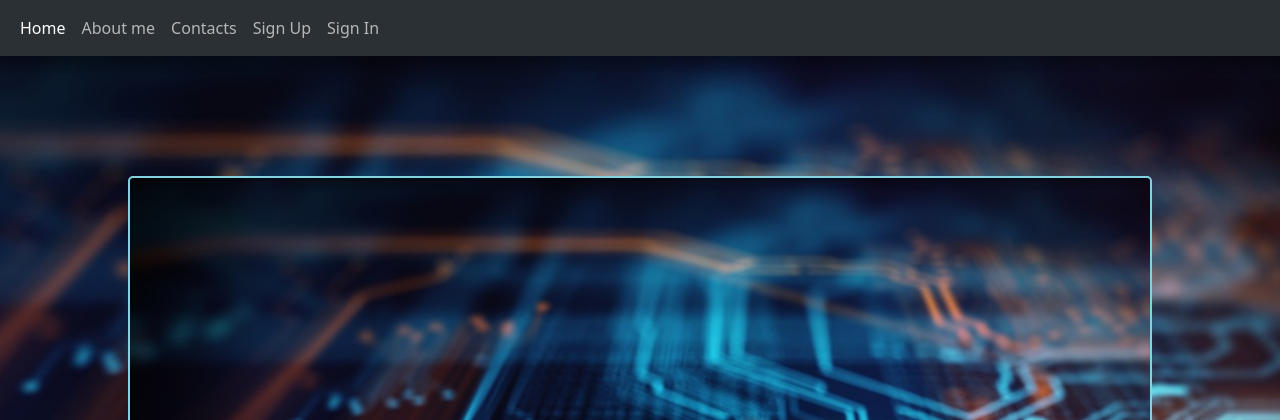
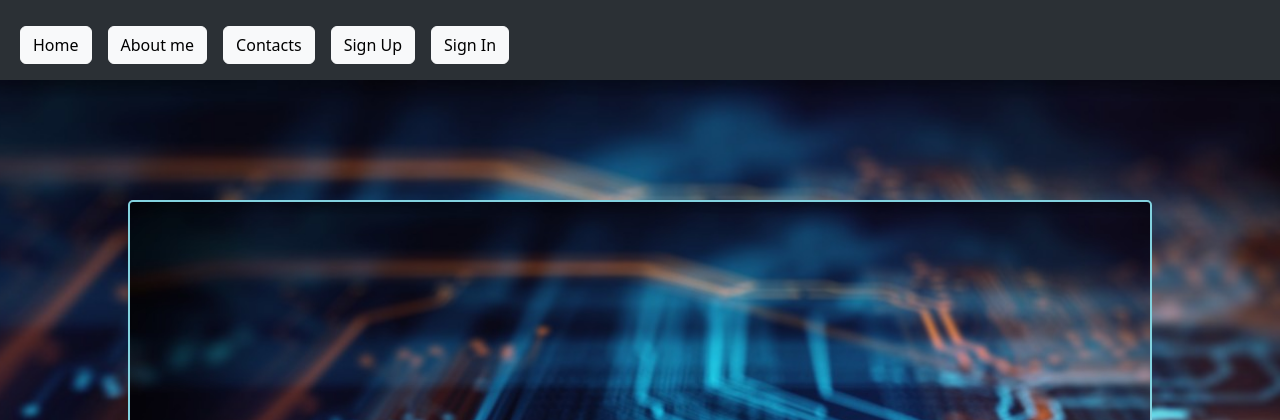
Before and after one commit to evgenievp/web-portfolio-page, a Django app: page /about/ in a window 1280 px wide. Shown: the top 420 px of the page. Run offline with Django 5.2, Linux system fonts and the light colour scheme; data that the repository does not hold is empty.

Commit message:
templates

```diff
--- a/static/css/register.css
+++ b/static/css/register.css
@@ -1,3 +1,8 @@
+body {
+    overflow-x: hidden;
+    display: flex;
+}
+
 .main-container {
     display: flex;
     flex-direction: column;
@@ -12,6 +17,7 @@
     margin-top:80px;
     padding: 20px;
     border-radius: 8px;
+    border-color: #83d2df;
     box-shadow: 0px 4px 12px rgba(0, 0, 0, 0.1);
     display: flex;
     height: auto;
--- a/static/css/styles.css
+++ b/static/css/styles.css
@@ -9,10 +9,11 @@ body {
     overflow-y: auto;
 }
 
-div .whole-page {
-
+.nav {
+    display: flex;
+    align-items: flex-start;
+    justify-content: flex-start;
 }
-
 .main-container {
     background-image: url('../../media/images/background.jpg');
     background-size: cover;
@@ -25,6 +26,10 @@ div .whole-page {
 
 }
 
+.btn btn-light {
+    box-sizing: border-box;
+    padding: 5px;
+}
 
 .card {
 
--- a/templates/head.html
+++ b/templates/head.html
@@ -8,50 +8,62 @@
     <link rel="icon" href="{% static '../media/images/service.png' %}">
     <link href="https://cdn.jsdelivr.net/npm/bootstrap@5.3.3/dist/css/bootstrap.min.css" rel="stylesheet"
           integrity="sha384-QWTKZyjpPEjISv5WaRU9OFeRpok6YctnYmDr5pNlyT2bRjXh0JMhjY6hW+ALEwIH" crossorigin="anonymous">
-    <link rel="stylesheet" href="{% static 'css/styles.css' %}">
+
     <script src="https://cdn.jsdelivr.net/npm/bootstrap@5.3.3/dist/js/bootstrap.bundle.min.js"
             integrity="sha384-YvpcrYf0tY3lHB60NNkmXc5s9fDVZLESaAA55NDzOxhy9GkcIdslK1eN7N6jIeHz"
             crossorigin="anonymous"></script>
+    <link rel="stylesheet" href="{% static 'css/styles.css' %}">
+
 </head>
 
 <body data-bs-theme="dark">
-<div>
+
 <nav class="navbar navbar-expand-lg bg-body-tertiary">
     <div class="container-fluid">
         <div class="collapse navbar-collapse" id="navbarNav">
             <ul class="navbar-nav">
                 <li class="nav-item">
-                        <a class="nav-link active" aria-current="page" href="{% url 'index page' %}">Home</a>
+                    <a class="nav-link active" aria-current="page" href="{% url 'index page' %}">
+                        <button class="btn btn-light">Home</button>
+                    </a>
                 </li>
                 <li class="nav-item">
-                        <a class="nav-link" href="{% url 'about page' %}">About me</a>
+                    <a class="nav-link" href="{% url 'about page' %}">
+                        <button class="btn btn-light">About me</button>
+                    </a>
                 </li>
 
                 <li class="nav-item">
-                        <a class="nav-link" href="{% url 'contacts page' %}">Contacts</a>
+                    <a class="nav-link" href="{% url 'contacts page' %}">
+                        <button class="btn btn-light">Contacts</button>
+                    </a>
                 </li>
                 {% if user.is_authenticated %}
                     <li class="nav-item">
-                            <a class="nav-link" type="submit" >
+                        <a class="nav-link" type="submit">
                             <form method="post" action="{% url 'sign out' %}">
                                 {% csrf_token %}
-                                <button type="submit">Sign Out</button>
+                                <button class="btn btn-light" type="submit">Sign Out</button>
                             </form>
                         </a>
                     </li>
                 {% else %}
                     <li class="nav-item">
-                            <a class="nav-link" href="{% url 'register page' %}">Sign Up</a>
+                        <a class="nav-link" href="{% url 'register page' %}">
+                            <button class="btn btn-light">Sign Up</button>
+                        </a>
                     </li>
                     <li class="nav-item">
-                            <a class="nav-link" href="{% url 'login page' %}">Sign In</a>
+                        <a class="nav-link" href="{% url 'login page' %}">
+                            <button class="btn btn-light">Sign In</button>
+                        </a>
                     </li>
                 {% endif %}
             </ul>
         </div>
     </div>
 </nav>
-</div>
+
 <div class="main-container">
 
     {% block content %}
```
Lines whose indentation alone changed are shown as unchanged.
